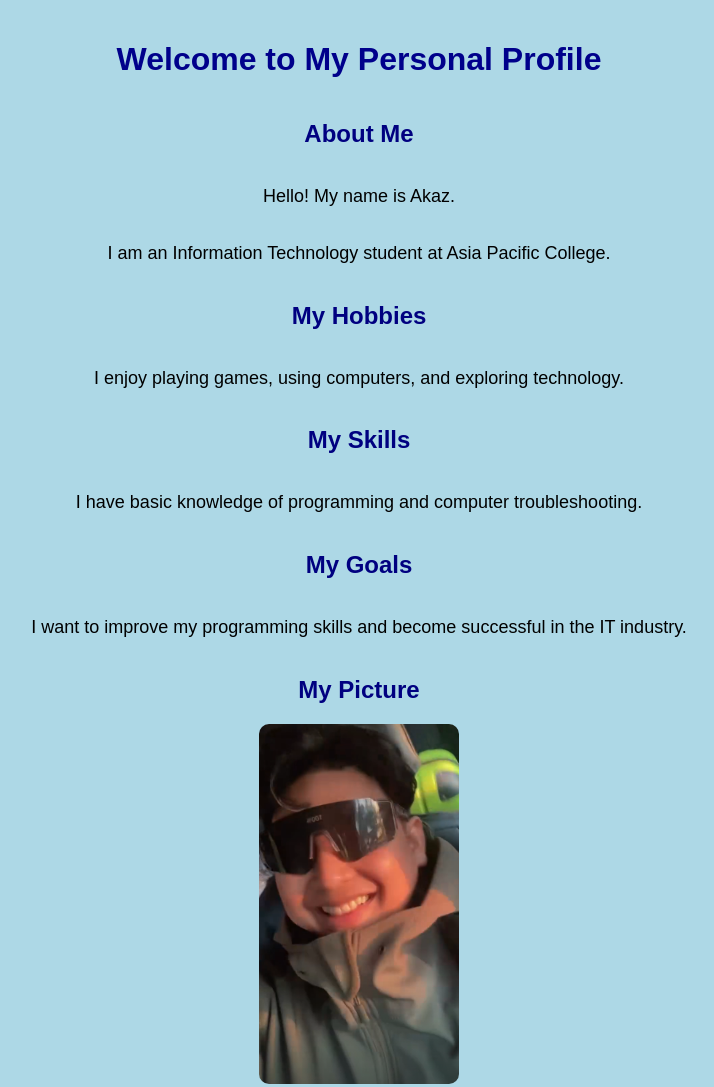
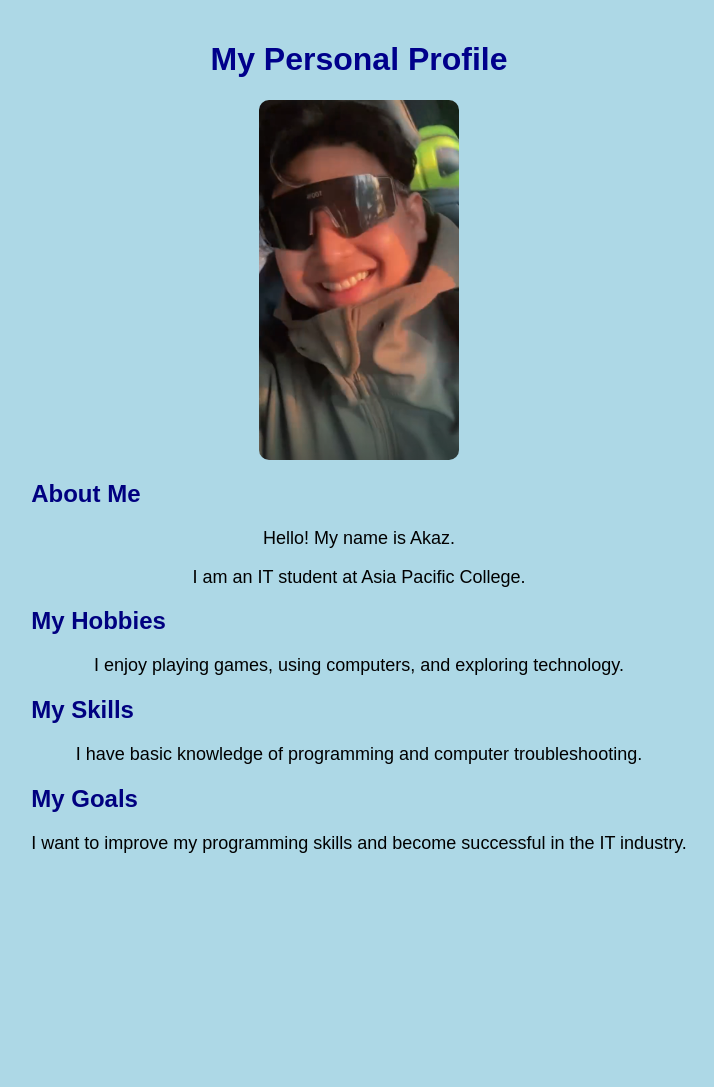
Before and after one commit to APChades/webprog-CS251_IT253-html-lessons, a plain HTML site: page introduction/index.html in a window 1280 px wide. Shown: the whole page, without its empty margins (281-995 px from the left). After the commit the page ends 892 px from the top, so only its background shows below. Drawn offline with Linux system fonts and the light colour scheme.

Commit message:
Refactor personal profile layout and content

```diff
--- a/introduction/index.html
+++ b/introduction/index.html
@@ -1,3 +1,4 @@
+
 <!DOCTYPE html>
 <html>
 <head>
@@ -6,23 +7,34 @@
 </head>
 <body>
 
-    <h1>Welcome to My Personal Profile</h1>
+    <h1>My Personal Profile</h1>
 
+    <img src="image.png" alt="My profile picture">
+
+    <div class="container">
+
+        <div class="card">
             <h2>About Me</h2>
             <p>Hello! My name is Akaz.</p>
-    <p>I am an Information Technology student at Asia Pacific College.</p>
+            <p>I am an IT student at Asia Pacific College.</p>
+        </div>
 
+        <div class="card">
             <h2>My Hobbies</h2>
             <p>I enjoy playing games, using computers, and exploring technology.</p>
+        </div>
 
+        <div class="card">
             <h2>My Skills</h2>
             <p>I have basic knowledge of programming and computer troubleshooting.</p>
+        </div>
 
+        <div class="card">
             <h2>My Goals</h2>
             <p>I want to improve my programming skills and become successful in the IT industry.</p>
+        </div>
 
-    <h2>My Picture</h2>
-    <img src="image.png" alt="My profile picture" width="250">
+    </div>
 
 </body>
 </html>
```
Lines whose indentation alone changed are shown as unchanged.
